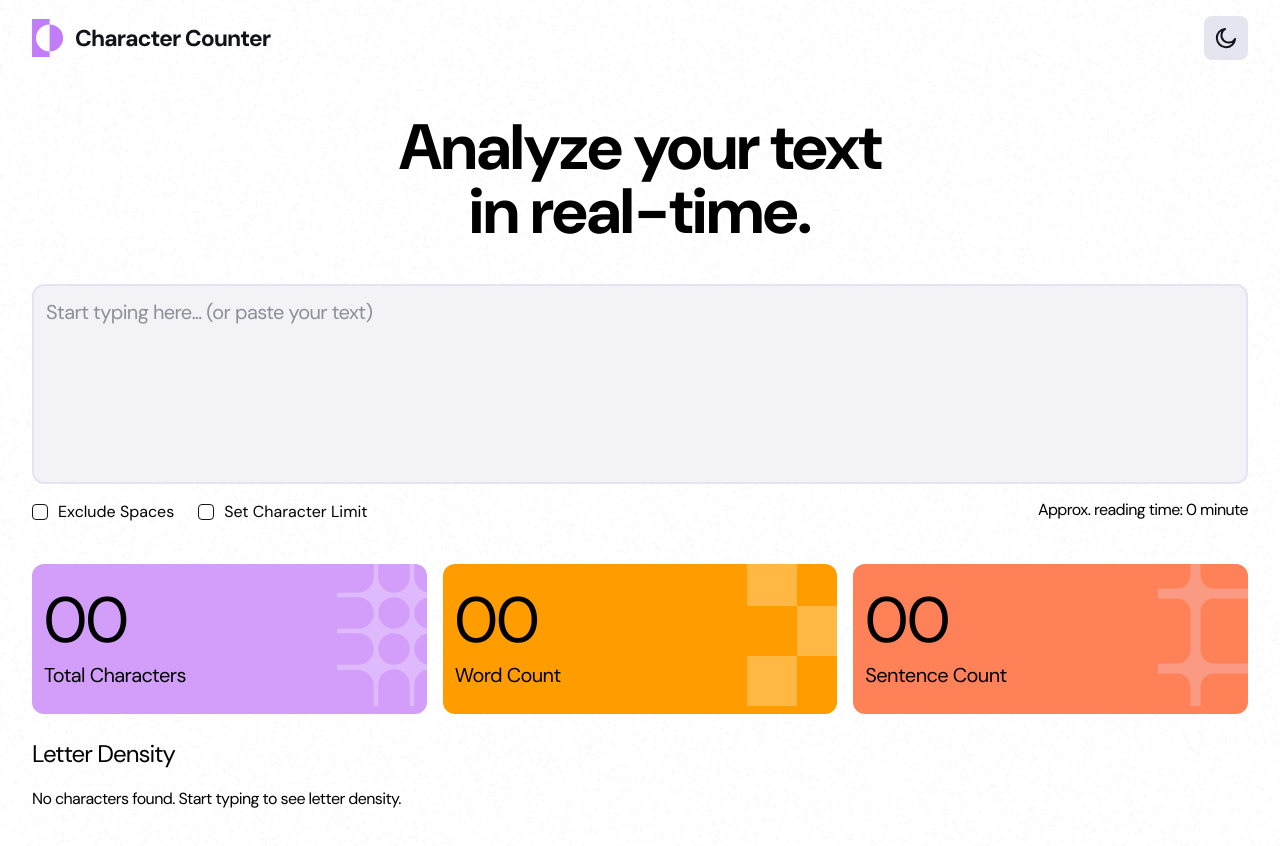
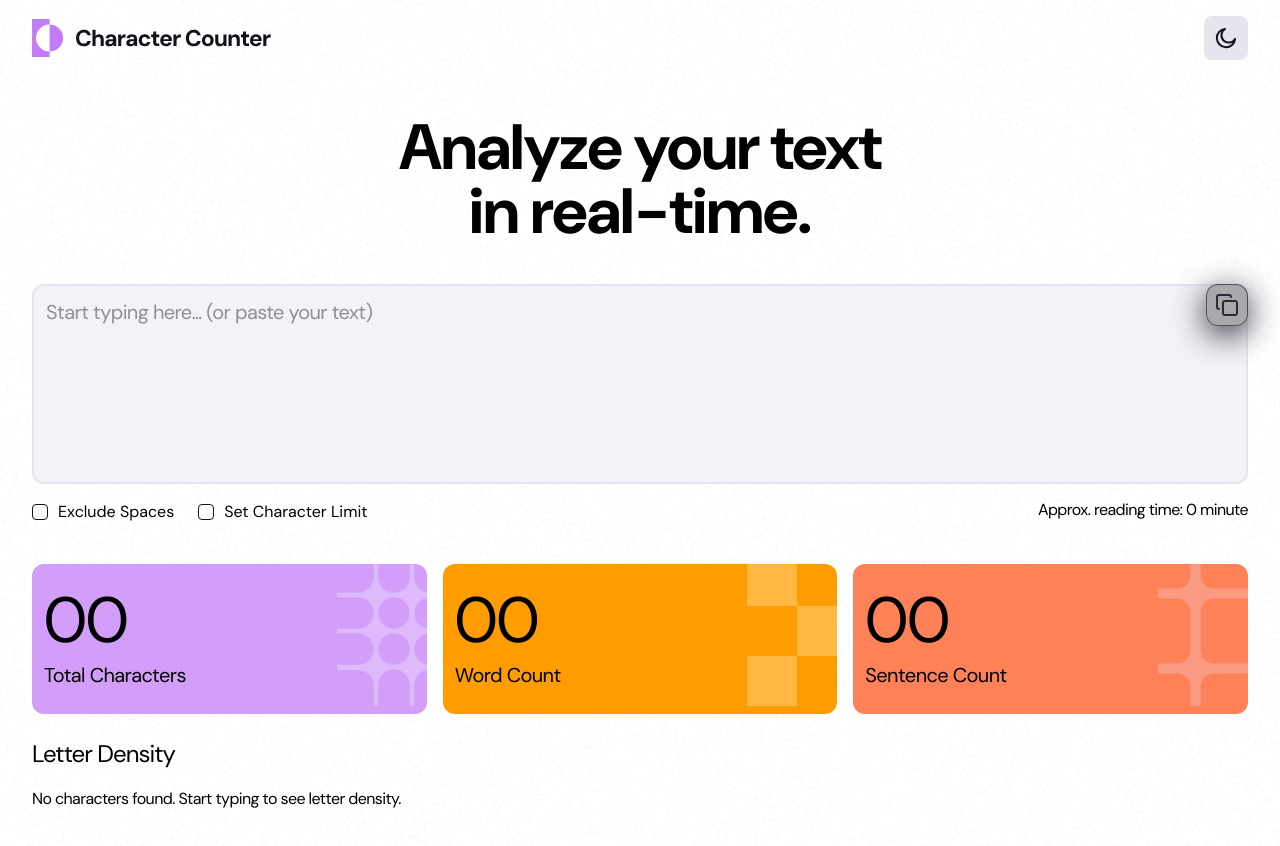
Before and after one commit to Sammie-oje/character-counter, a React (Vite) app: page / in a window 1280 px wide. Shown: the top 846 px of the page. Built offline with nearby package versions, Linux system fonts and the light colour scheme.

Commit message:
Added a copy-to-clipboard feature for users to quickly access edited text

```diff
--- /dev/null
+++ b/src/components/CopyText.jsx
@@ -0,0 +1,26 @@
+function CopyText({ handleClick }) {
+    return (
+        <button
+            onClick={handleClick}
+            className="absolute text-neutral-700 right-0 p-2 bg-black/30 dark:bg-white/30 backdrop-blur-lg rounded-12 z-100 border border-black/50 dark:border-white/50 shadow-[0_8px_32px] shadow-dark/15 dark:shadow-white/15 dark:text-neutral-200"
+        >
+            <svg
+                xmlns="http://www.w3.org/2000/svg"
+                width="24"
+                height="24"
+                viewBox="0 0 24 24"
+                fill="none"
+                stroke="currentColor"
+                strokeWidth="2"
+                strokeLinecap="round"
+                strokeLinejoin="round"
+                className="lucide lucide-copy-icon lucide-copy"
+            >
+                <rect width="14" height="14" x="8" y="8" rx="2" ry="2" />
+                <path d="M4 16c-1.1 0-2-.9-2-2V4c0-1.1.9-2 2-2h10c1.1 0 2 .9 2 2" />
+            </svg>
+        </button>
+    );
+}
+
+export default CopyText;
--- a/src/components/TextArea/TextInput.jsx
+++ b/src/components/TextArea/TextInput.jsx
@@ -1,8 +1,11 @@
-function TextInput({ value, onFormData, characterLimit}) {
+import CopyText from "../CopyText.jsx";
+import { copyToClipboard } from "../../utils/copyToClipboard.js";
+
+function TextInput({ value, onFormData, characterLimit }) {
     return (
-        <div className="flex flex-col gap-150">
+        <div className="flex flex-col gap-150 relative">
             <textarea
-            name="textInput"
+                name="textInput"
                 className={
                     characterLimit && value.length >= Number(characterLimit)
                         ? "textarea alert"
@@ -12,6 +15,9 @@ function TextInput({ value, onFormData, characterLimit}) {
                 value={value}
                 onChange={onFormData}
             ></textarea>
+
+            <CopyText handleClick ={(e) => copyToClipboard(value , e)}/>
+
             {characterLimit && value.length >= Number(characterLimit) && (
                 <p className="flex gap-100 items-center text-preset-4 text-orange-800 dark:text-orange-500">
                     <img
@@ -29,4 +35,4 @@ function TextInput({ value, onFormData, characterLimit}) {
     );
 }
 
-export default TextInput
+export default TextInput;
--- /dev/null
+++ b/src/utils/copyToClipboard.js
@@ -0,0 +1,9 @@
+export async function copyToClipboard(text, e) {
+  e.preventDefault()
+    try {
+        await navigator.clipboard.writeText(text);
+        console.log("Copied successfully");
+    } catch {
+        console.error("Failed to copy : ", err);
+    }
+}
```
Also changed, not shown: public/assets/images/icon-copy.svg (added).
